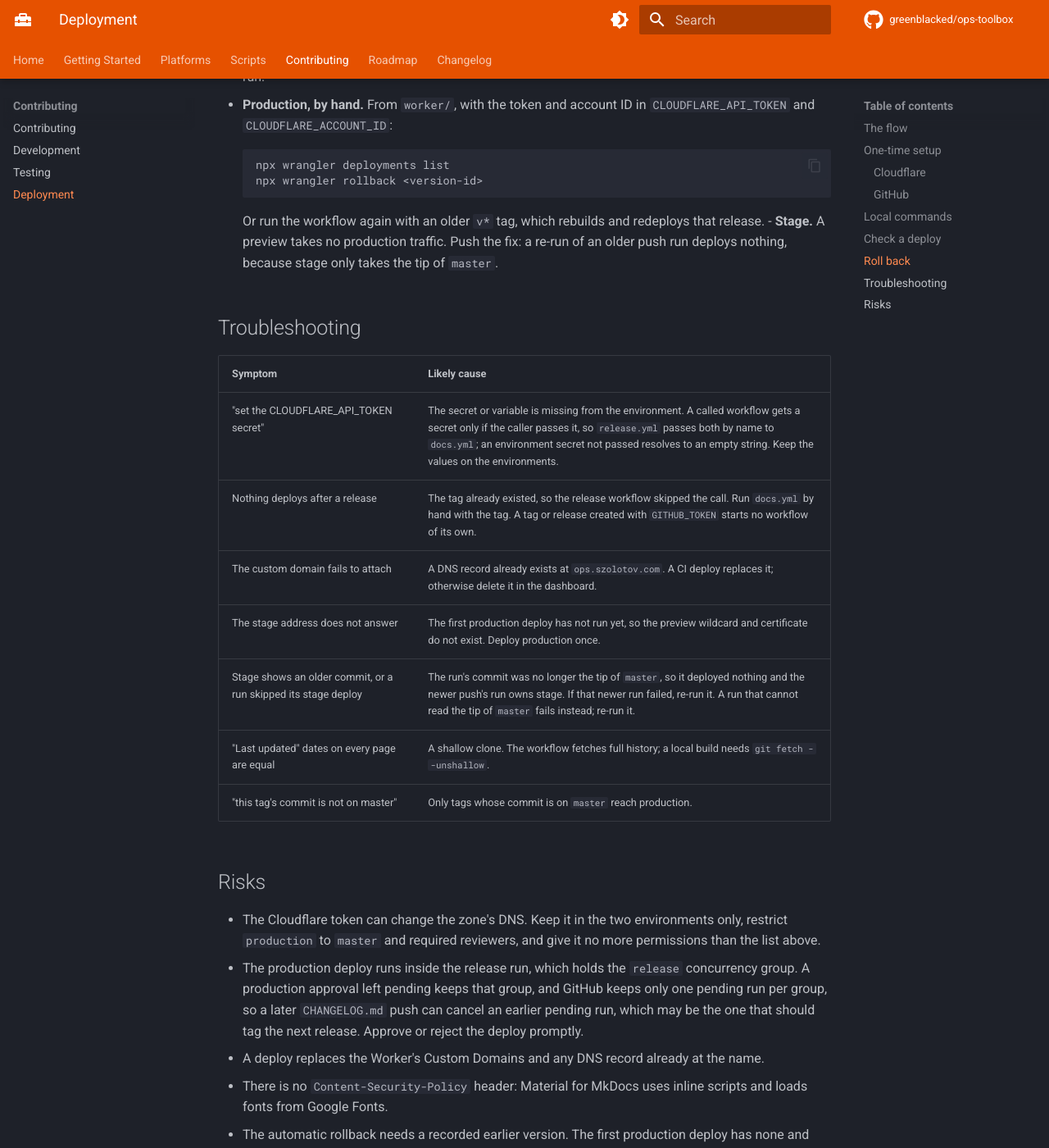
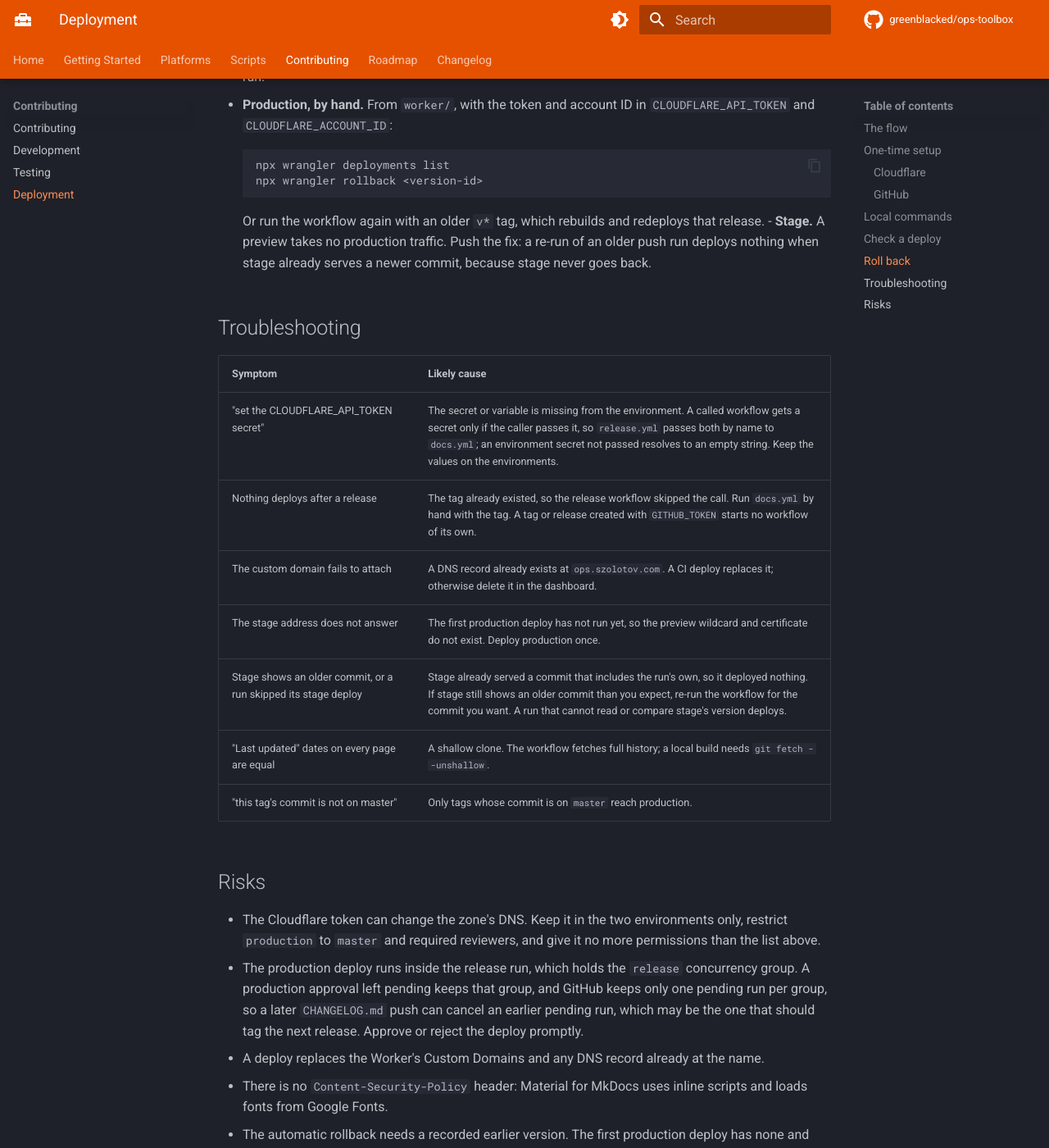
Before and after one commit to greenblacked/ops-toolbox, an MkDocs documentation site: the page built from docs/contributing/deployment.md, in a window 1280 px wide and 1400 px high, scrolled down 2936 px. Shown: the whole window at 82% size. Built offline with MkDocs 1.6.1 and Material for MkDocs 9.7.7, drawn with Linux system fonts in a browser that asks for light colours; comment, search, counter and statistics services are not loaded; some of the changed text lies outside the part shown.

Commit message:
ci(docs): skip a stage deploy only when stage is already newer

```diff
--- a/docs/contributing/deployment.md
+++ b/docs/contributing/deployment.md
@@ -21,8 +21,8 @@
 the workflow fetches `version.txt` from the live address and waits until it
 matches, so the new version is told from the old one. The stage preview must
 answer `X-Robots-Tag: noindex`, and production must not. Before it deploys
-stage, a run checks that its commit is still the tip of `master`; if a newer
-push exists, the run succeeds without deploying, so an older build that
+stage, a run reads the commit stage serves; if that commit already includes the
+run's own, the run succeeds without deploying, so an older build that
 finishes last never replaces newer content on stage. Production is not
 affected.
 
@@ -129,8 +129,8 @@
     Or run the workflow again with an older `v*` tag, which rebuilds and
     redeploys that release.
 - **Stage.** A preview takes no production traffic. Push the fix: a re-run
-  of an older push run deploys nothing, because stage only takes the tip of
-  `master`.
+  of an older push run deploys nothing when stage already serves a newer
+  commit, because stage never goes back.
 
 ## Troubleshooting
 
@@ -140,7 +140,7 @@
 | Nothing deploys after a release | The tag already existed, so the release workflow skipped the call. Run `docs.yml` by hand with the tag. A tag or release created with `GITHUB_TOKEN` starts no workflow of its own. |
 | The custom domain fails to attach | A DNS record already exists at `ops.szolotov.com`. A CI deploy replaces it; otherwise delete it in the dashboard. |
 | The stage address does not answer | The first production deploy has not run yet, so the preview wildcard and certificate do not exist. Deploy production once. |
-| Stage shows an older commit, or a run skipped its stage deploy | The run's commit was no longer the tip of `master`, so it deployed nothing and the newer push's run owns stage. If that newer run failed, re-run it. A run that cannot read the tip of `master` fails instead; re-run it. |
+| Stage shows an older commit, or a run skipped its stage deploy | Stage already served a commit that includes the run's own, so it deployed nothing. If stage still shows an older commit than you expect, re-run the workflow for the commit you want. A run that cannot read or compare stage's version deploys. |
 | "Last updated" dates on every page are equal | A shallow clone. The workflow fetches full history; a local build needs `git fetch --unshallow`. |
 | "this tag's commit is not on master" | Only tags whose commit is on `master` reach production. |
 
```
Also changed, not shown: 1 other file.
